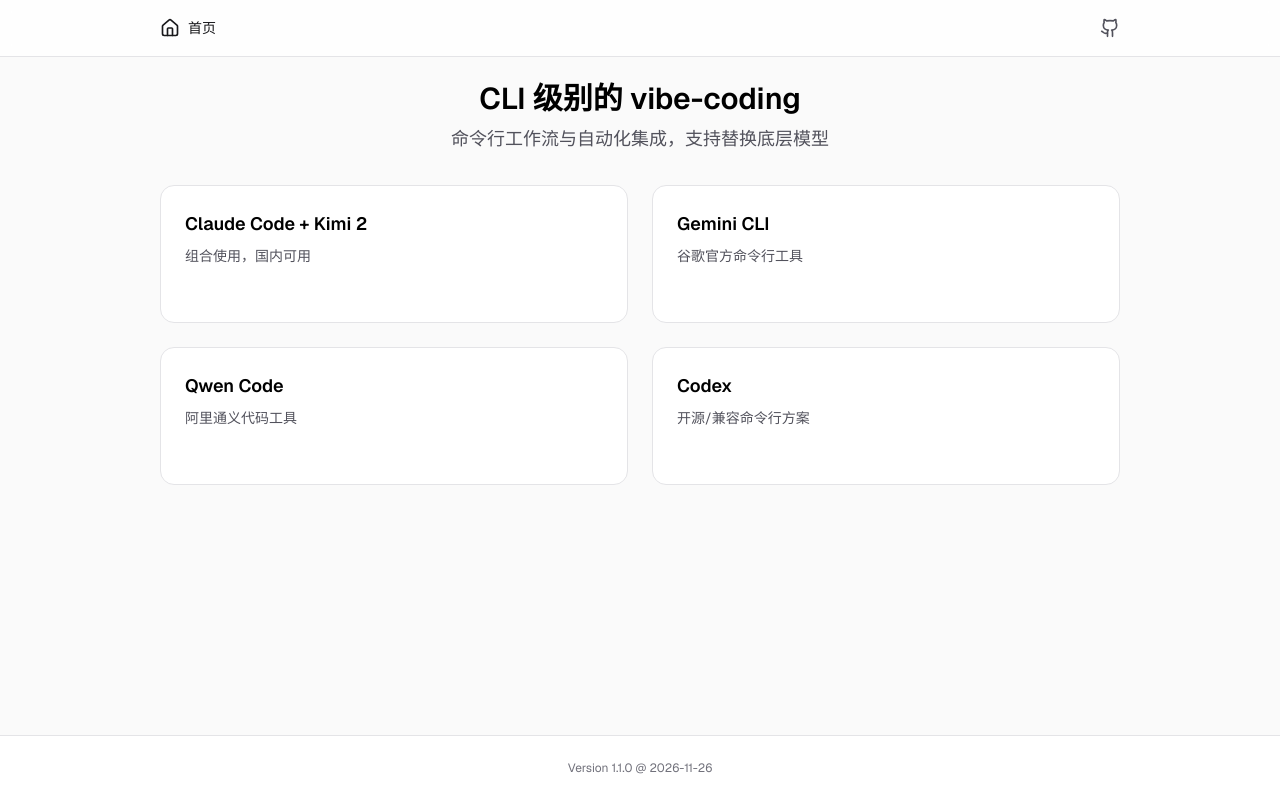
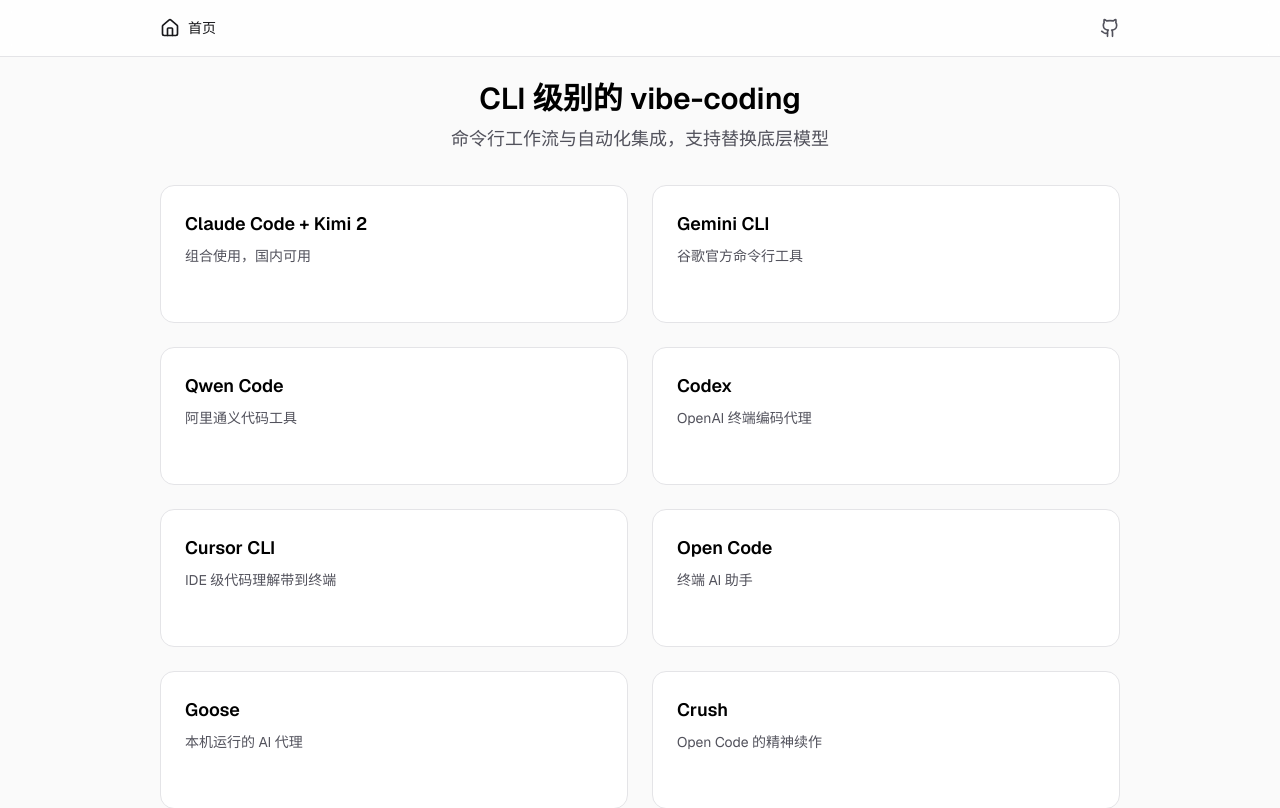
Before and after one commit to yc-w-cn/vibe-coding, a Next.js app: page /vibe-coding/cli in a window 1280 px wide. Shown: the top 808 px of the page. Built offline with nearby package versions, Linux system fonts and the light colour scheme.

Commit message:
docs(cli): 更新 CLI 工具列表，添加新工具和修改描述

```diff
--- a/src/app/cli/page.tsx
+++ b/src/app/cli/page.tsx
@@ -17,7 +17,12 @@
   },
   { id: 'gemini-cli', name: 'Gemini CLI', note: '谷歌官方命令行工具' },
   { id: 'qwen-code', name: 'Qwen Code', note: '阿里通义代码工具' },
-  { id: 'codex', name: 'Codex', note: '开源/兼容命令行方案' },
+  { id: 'codex', name: 'Codex', note: 'OpenAI 终端编码代理' },
+  { id: 'cursor-cli', name: 'Cursor CLI', note: 'IDE 级代码理解带到终端' },
+  { id: 'open-code', name: 'Open Code', note: '终端 AI 助手' },
+  { id: 'goose', name: 'Goose', note: '本机运行的 AI 代理' },
+  { id: 'crush', name: 'Crush', note: 'Open Code 的精神续作' },
+  { id: 'trae-agent', name: 'trae-agent', note: 'Trae AI 代理' },
 ];
 
 export default function CLI() {
```
